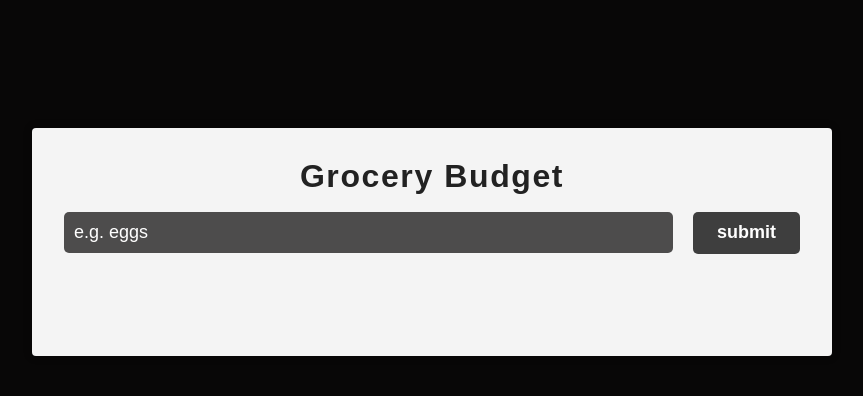
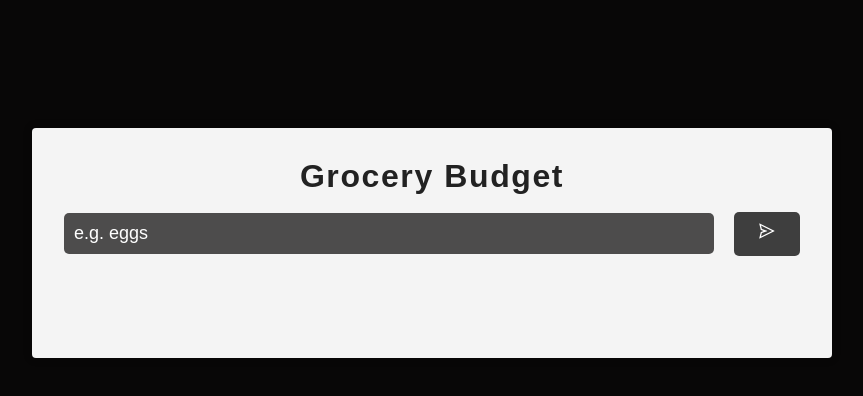
Before and after one commit to martinmorondo/react-grocery-budget-, a React (Vite) app: page / in a window 1280 px wide. Shown: the top 396 px of the page, without its empty margins (208-1071 px from the left). Built offline with nearby package versions, Linux system fonts and the light colour scheme.

Commit message:
Add send icon to the send button

```diff
--- a/src/App.jsx
+++ b/src/App.jsx
@@ -1,6 +1,8 @@
 import { useState, useEffect } from 'react';
 import List from './List';
 import Alert from './Alert';
+import { AiOutlineSend } from 'react-icons/ai';
+
 
 const getLocalStorage = () => {
   let list = localStorage.getItem('list');
@@ -86,7 +88,7 @@ function App() {
           onChange={(e) => setName(e.target.value)}
         />
         <button type = 'submit' className='submit-btn'>
-          {isEditing ? 'edit' : 'submit'}
+          {isEditing ? 'edit' : <AiOutlineSend/> }
         </button>
       </div>
     </form>
```
